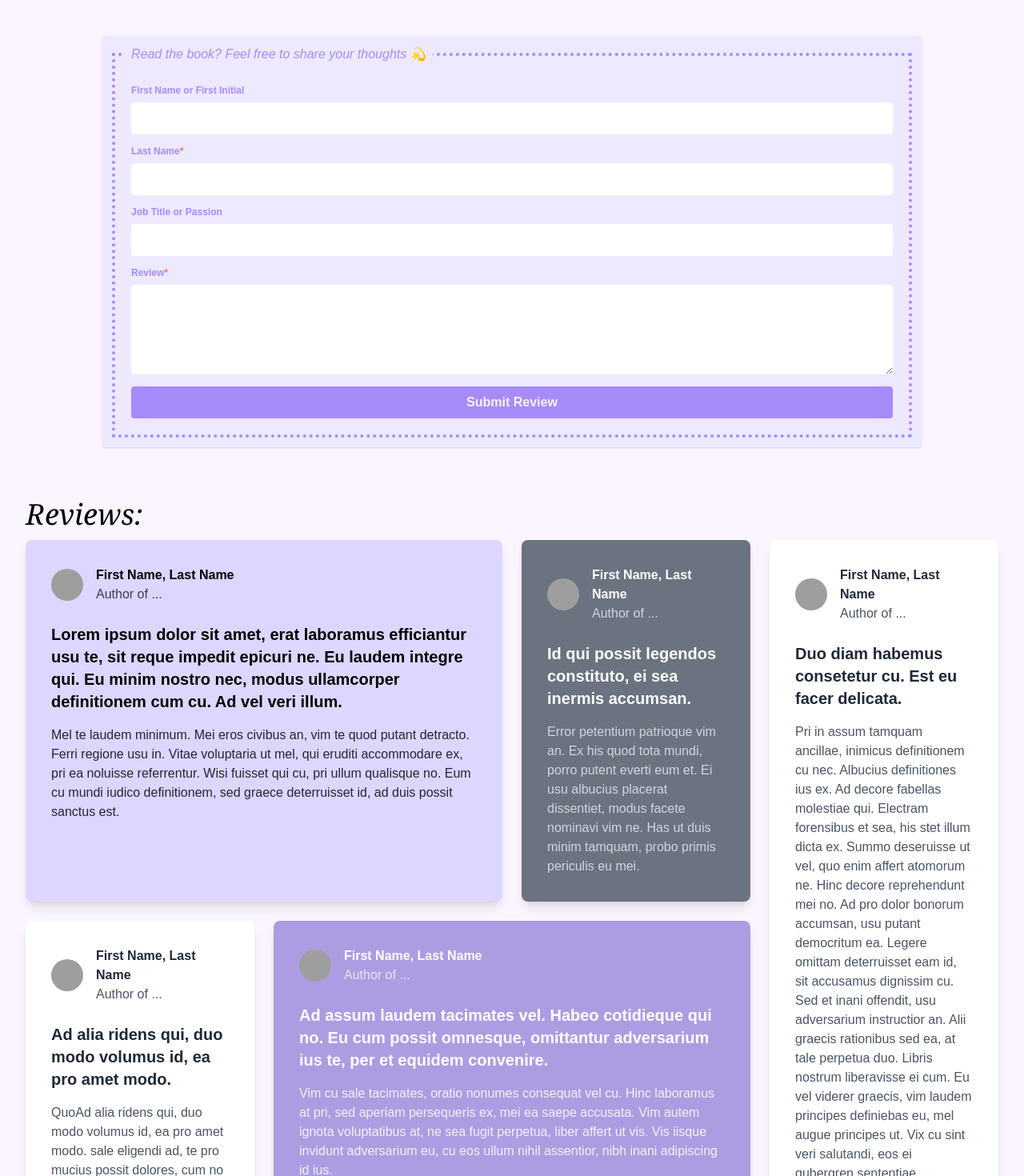
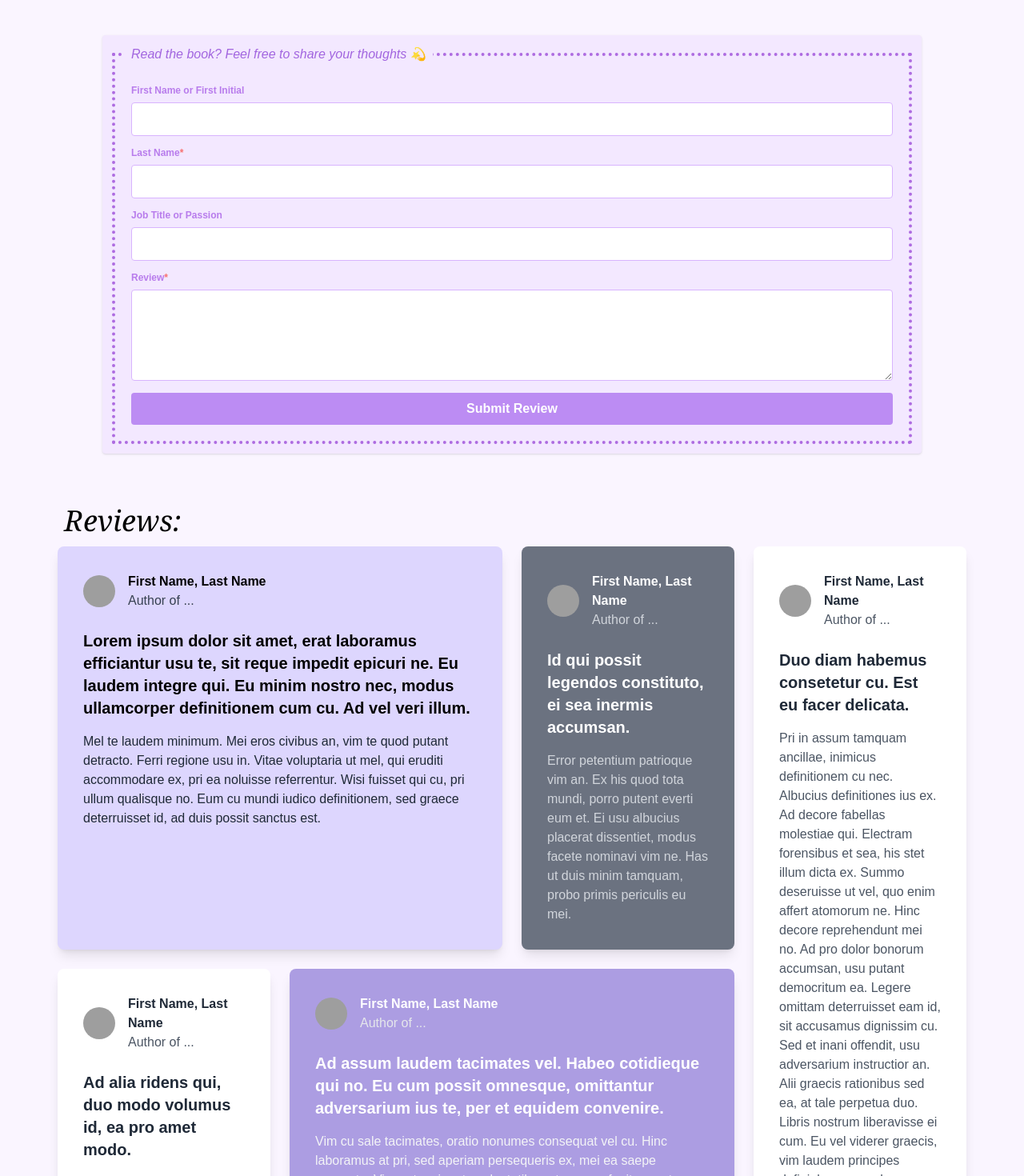
Before and after one commit to keanedwards1/marie, a Next.js app: page /offerings in a window 1280 px wide. Shown: the part 100-1570 px from the top of the page at 80% size. Built offline with nearby package versions, Linux system fonts and the light colour scheme; grey boxes are pictures that could not be loaded.

Commit message:
adjusted color theme for review form

```diff
--- a/src/components/CharacterCard.tsx
+++ b/src/components/CharacterCard.tsx
@@ -34,9 +34,9 @@ export default function CharacterCard({ character }: CharacterCardProps) {
         </div>
       </div>
 
-      <div className={`absolute inset-0 bg-black bg-opacity-30 flex flex-col justify-end p-6 transition-opacity duration-300 ${isHovered ? 'opacity-100' : 'opacity-0'}`}>
-        <h2 className="text-2xl font-bold text-white mb-2">{character.name}</h2>
-        <p className="text-sm text-gray-200 mb-4 line-clamp-3">
+      <div className={`absolute inset-0 bg-black bg-opacity-50 flex flex-col justify-end p-8 transition-opacity duration-300 ${isHovered ? 'opacity-100' : 'opacity-0'}`}>
+        <h2 className="text-3xl font-bold text-white mb-3">{character.name}</h2>
+        <p className="text-base text-gray-100 mb-4 line-clamp-3 font-medium">
           {character.bio}
           {character.bio2 && (
             <>
--- a/src/components/RespFooter.tsx
+++ b/src/components/RespFooter.tsx
@@ -132,7 +132,7 @@ const Footer: React.FC = () => {
         </div>
 
         {/* Copyright */}
-        <div className="mt-2 text-center text-sm footer-copyright p-8 rounded-lg text-lavender-700">
+        <div className="mt-10 text-center text-sm footer-copyright m-6 p-2 rounded-lg text-lavender-700">
           <p>
             &copy; {new Date().getFullYear()} V. M. Elyse &nbsp; ~ &nbsp; All rights
             reserved.
--- a/src/components/ShortStoryCard.tsx
+++ b/src/components/ShortStoryCard.tsx
@@ -47,10 +47,10 @@ export default function ShortStoryCard({ story }: ShortStoryCardProps) {
   };
 
   return (
-    <div className="card bg-base-100 shadow-md short-story-card">
-      <div className="card-body font-serif mt-16 mb-16 text-black">
-        <h2 className="card-title">{story.title}</h2>
-        <p>{story.description}</p>
+    <div className="card bg-base-100 shadow-md flex justify-center align-middle short-story-card">
+      <div className="card-body font-serif mt-16 lg:w-7/12 md:w-full w-8/12 mb-16 text-black">
+        <h2 className="card-title text-left">{story.title}</h2>
+        <p className="text-left">{story.description}</p>
         <div className="w-full">
           <button
             className={`comic-button ${story.pdfFilename ? 'comic-button-short-stories' : 'comic-button-coming-soon'}`}
--- a/src/components/TestimonialGrid.tsx
+++ b/src/components/TestimonialGrid.tsx
@@ -6,11 +6,11 @@ const TestimonialGrid: React.FC = () => {
     <div className="min-h-screen py-16 px-4 sm:px-6 lg:px-8">
       <div className="max-w-7xl mx-auto">
         <div className="">
-          <h2 className="text-4xl text-black font-serif pb-3 italic">Reviews:</h2>
+          <h2 className="text-4xl text-black font-serif pb-3 ml-12 italic">Reviews:</h2>
         </div>
-        <div className="grid grid-cols-1 md:grid-cols-2 lg:grid-cols-4 gap-6">
+        <div className="grid grid-cols-1 md:grid-cols-2 lg:mr-10 lg:ml-10 md:mr-6 md:ml-6 mr-1 ml-1 lg:grid-cols-4 gap-6">
           {/* div1 */}
-          <div className="bg-violet-200 hover:bg-violet-300 text-black p-8 rounded-lg shadow-lg md:col-span-2">
+          <div className="bg-violet-200 hover:bg-violet-300 transition-colors duration-300 text-black p-8 rounded-lg shadow-lg md:col-span-2">
             <div className="flex items-center mb-6">
               <Image
                 className="w-10 h-10 rounded-full mr-4"
@@ -39,7 +39,7 @@ const TestimonialGrid: React.FC = () => {
           </div>
 
           {/* div2 */}
-          <div className="bg-gray-500 hover:bg-slate-500 text-white p-8 rounded-lg shadow-lg">
+          <div className="bg-gray-500 hover:bg-slate-500 transition-colors duration-300 text-white p-8 rounded-lg shadow-lg">
             <div className="flex items-center mb-6">
               <Image
                 className="w-10 h-10 rounded-full mr-4"
@@ -65,7 +65,7 @@ const TestimonialGrid: React.FC = () => {
           </div>
 
           {/* div3 */}
-          <div className="bg-white hover:bg-violet-100 p-8 rounded-lg shadow-lg md:row-span-2">
+          <div className="bg-white hover:bg-violet-100 p-8 transition-colors duration-300 rounded-lg shadow-lg md:row-span-2">
             <div className="flex items-center mb-6">
               <Image
                 className="w-10 h-10 rounded-full mr-4"
@@ -100,7 +100,7 @@ const TestimonialGrid: React.FC = () => {
           </div>
 
           {/* div4 */}
-          <div className="bg-white hover:bg-purple-50 p-8 rounded-lg shadow-lg">
+          <div className="bg-white hover:bg-purple-50 p-8 transition-colors duration-300 rounded-lg shadow-lg">
             <div className="flex items-center mb-6">
               <Image
                 className="w-10 h-10 rounded-full mr-4"
@@ -127,7 +127,7 @@ const TestimonialGrid: React.FC = () => {
           </div>
 
           {/* div5 */}
-          <div className="bg-text-dark-purple hover:bg-violet-300 text-white p-8 rounded-lg shadow-lg md:col-span-2">
+          <div className="bg-text-dark-purple hover:bg-violet-300 transition-colors duration-300 text-white p-8 rounded-lg shadow-lg md:col-span-2">
             <div className="flex items-center mb-6">
               <Image
                 className="w-10 h-10 rounded-full mr-4"
--- a/src/pages/offerings.tsx
+++ b/src/pages/offerings.tsx
@@ -17,18 +17,18 @@ const Offerings: React.FC = () => {
       <div>
         <div
           id="review-form"
-          className="lg:mr-32 lg:ml-32 md:ml-10 md:mr-10 mr-6 ml-6 mt-16 bg-violet-100 rounded shadow flex flex-col justify-between p-3"
+          className="lg:mr-32 lg:ml-32 md:ml-10 md:mr-10 mr-6 ml-6 mt-16 rounded shadow flex flex-col justify-between p-3 review-form-bg"
         >
-          <form className="text-violet-400" action="" method="post">
-            <fieldset className="border-4 border-dotted border-violet-400 p-5">
-              <legend className="px-2 italic -mx-2">
+          <form className="review-form-text" action="" method="post">
+            <fieldset className="border-4 border-dotted review-form-border p-5">
+              <legend className="px-2 italic -mx-2 review-form-legend">
                 Read the book? Feel free to share your thoughts 💫
               </legend>
               <label className="text-xs font-bold" htmlFor="first-name">
                 First Name or First Initial
               </label>
               <input
-                className="w-full p-2 mb-2 mt-1 outline-none ring-none focus:ring-2 rounded focus:ring-violet-400"
+                className="w-full p-2 mb-2 mt-1 outline-none ring-none rounded review-form-input focus:review-form-input-focus"
                 type="text"
                 name="first-name"
                 id="first-name"
@@ -40,7 +40,7 @@ const Offerings: React.FC = () => {
                 Last Name
               </label>
               <input
-                className="w-full p-2 mb-2 mt-1 outline-none ring-none focus:ring-2 rounded focus:ring-violet-400"
+                className="w-full p-2 mb-2 mt-1 outline-none ring-none rounded review-form-input focus:review-form-input-focus"
                 type="text"
                 name="last-name"
                 id="last-name"
@@ -50,7 +50,7 @@ const Offerings: React.FC = () => {
                 Job Title or Passion
               </label>
               <input
-                className="w-full p-2 mb-2 mt-1 outline-none ring-none focus:ring-2 rounded focus:ring-violet-400"
+                className="w-full p-2 mb-2 mt-1 outline-none ring-none rounded review-form-input focus:review-form-input-focus"
                 type="text"
                 name="job-title"
                 id="job-title"
@@ -62,13 +62,13 @@ const Offerings: React.FC = () => {
                 Review
               </label>
               <textarea
-                className="w-full p-2 mb-2 mt-1 outline-none ring-none focus:ring-2 rounded focus:ring-violet-400"
+                className="w-full p-2 mb-2 mt-1 outline-none ring-none rounded review-form-input focus:review-form-input-focus"
                 name="review"
                 id="review"
                 rows={4}
                 required
               ></textarea>
-              <button className="w-full rounded bg-violet-400 text-violet-50 p-2 text-center font-bold transition-all hover:bg-violet-500">
+              <button className="w-full rounded p-2 text-center font-bold transition-all review-form-button hover:review-form-button-hover">
                 Submit Review
               </button>
             </fieldset>
--- a/src/styles/globals.css
+++ b/src/styles/globals.css
@@ -165,7 +165,9 @@ body {
   font-weight: 800;
   letter-spacing: 0.9px;
   font-family: serif;
-  background-color: var(--base-100-light);
+  background-color: #7e4e9d;
+    background-color: #965ec0;
+
   border: 2px solid #000;
   border-radius: 10px;
   box-shadow: 1px 1px 0px #000;
@@ -464,7 +466,46 @@ body {
   background-color: #eacefe;
 }
 
+.review-form-bg {
+  background-color: #f3e8ff; /* Light violet background */
+}
+
+.review-form-text {
+  color: #b87cec; /* Violet text */
+}
+
+.review-form-border {
+  border-color: #ae6ce1; /* Violet border */
+}
+
+.review-form-legend {
+  color: #9f60def6; /* Darker violet for legend */
+}
+
+.review-form-input {
+  background-color: white;
+  border: 0.5px solid #d8b4fe; /* Light violet border */
+}
+
+.review-form-input:focus {
+  border: 1px solid #a78bfa; /* Violet ring on focus */
+}
+
+.review-form-button {
+  background-color: #ba88f3f4; /* Violet background */
+  color: white;
+  transition: all 0.4s;
+}
+
+.review-form-button:hover {
+  background-color: #b57dff;
+}
+
 /* .footer-copyright {
+  transition: all 0.4s
+}
+
+.footer-copyright:hover {
   background-color: #dfbdf768;
 } */
 
@@ -509,7 +550,7 @@ body {
   width: 50%;
   border-radius: 1rem;
   padding: 3rem;
-  background-color: #79429c96;
+  background-color: #a46bc796;
 /*   background-image: linear-gradient(43deg, #4159d05b 0%, #c850c0a7 46%, #ffcd7052 100%);
  */  /* background-color: #dfbdf788; */
   box-shadow: rgba(0, 0, 0, 0.17) 0px -13px 15px 0px inset, rgba(0, 0, 0, 0.15) 0px -36px 30px 0px inset, rgba(0, 0, 0, 0.1) 0px -79px 40px 0px inset, rgba(0, 0, 0, 0.06) 0px 2px 1px, rgba(0, 0, 0, 0.09) 0px 4px 2px, rgba(0, 0, 0, 0.09) 0px 8px 4px, rgba(0, 0, 0, 0.09) 0px 16px 8px, rgba(0, 0, 0, 0.09) 0px 32px 16px;
```
